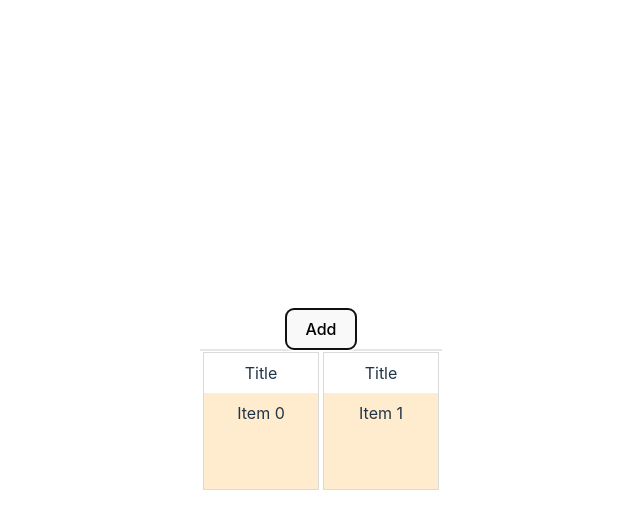
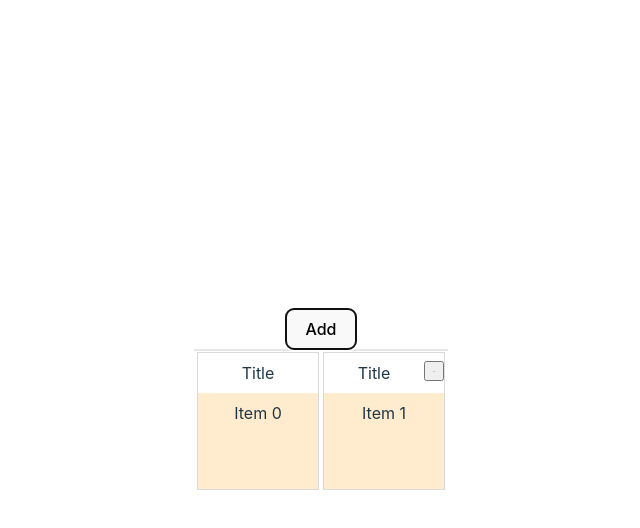
Before and after one commit to teemstone-lab/draggable, a Svelte app: page / in a window 1280 px wide. Both pictures are taken after a click on the button "Add". Shown: the top 528 px of the page, without its empty margins (319-959 px from the left). Built offline with nearby package versions, Linux system fonts and the light colour scheme.

Commit message:
Delete Button추가, !==, ===등 기호 예외처리 rule 추가

```diff
--- a/src/App.svelte
+++ b/src/App.svelte
@@ -20,6 +20,13 @@
     }
     idVal+= 1
   }
+
+  const remove = (item) => {
+    const newTracklist = items.filter((i) => i !== item);
+
+    items = newTracklist;
+  };
+
 </script>
 
 <main>
@@ -32,6 +39,9 @@
       <div class="clsdialog" role="dialog">
           <div class="list-item">
             Title
+            {#if item.id != 0}
+              <input type="button" on:click={() => remove(item)} class="btn_Del" role="button" value="X"/>
+            {/if}
           </div>
           <div class="contents" >
             {item.text}
@@ -46,9 +56,9 @@
   .clsdialog {
     float: left;
     border: 1px solid #dbdbdb;
-    /* padding: 0.5em 5em; */
     margin: 2px;
     resize: both;
+    width: 120px;
   }
 
   .list {
@@ -59,14 +69,21 @@
 
   .list-item {
     display: block;
-    padding: 0.5em 2em;
-    width: 50px;
+    padding: 0.5em 0em;
+    width: 100%;
   }
 
   .contents {
     height: 80px;
-    padding: 0.5em 2em;
-    width: 50px;
+    padding: 0.5em 0em;
+    width: 100%;
     background-color: blanchedalmond;
   }
+
+  .btn_Del{
+    width: 20px;
+    height: 20px;
+    font-size: 2px;
+    float: right;
+  }
 </style>
```
Also changed, not shown: .eslintrc.cjs, 1 other file (tests, documents, lock files or other folders).
